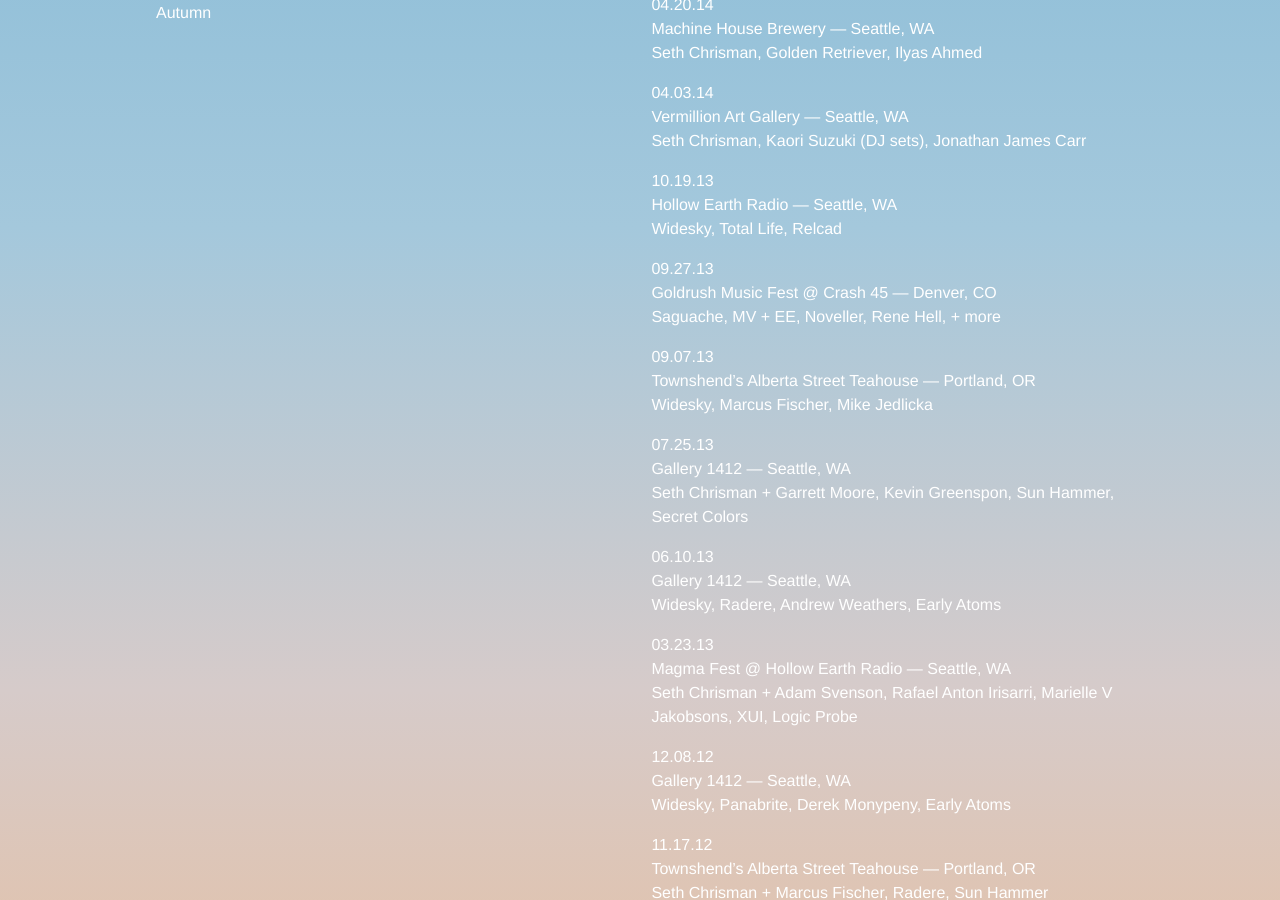
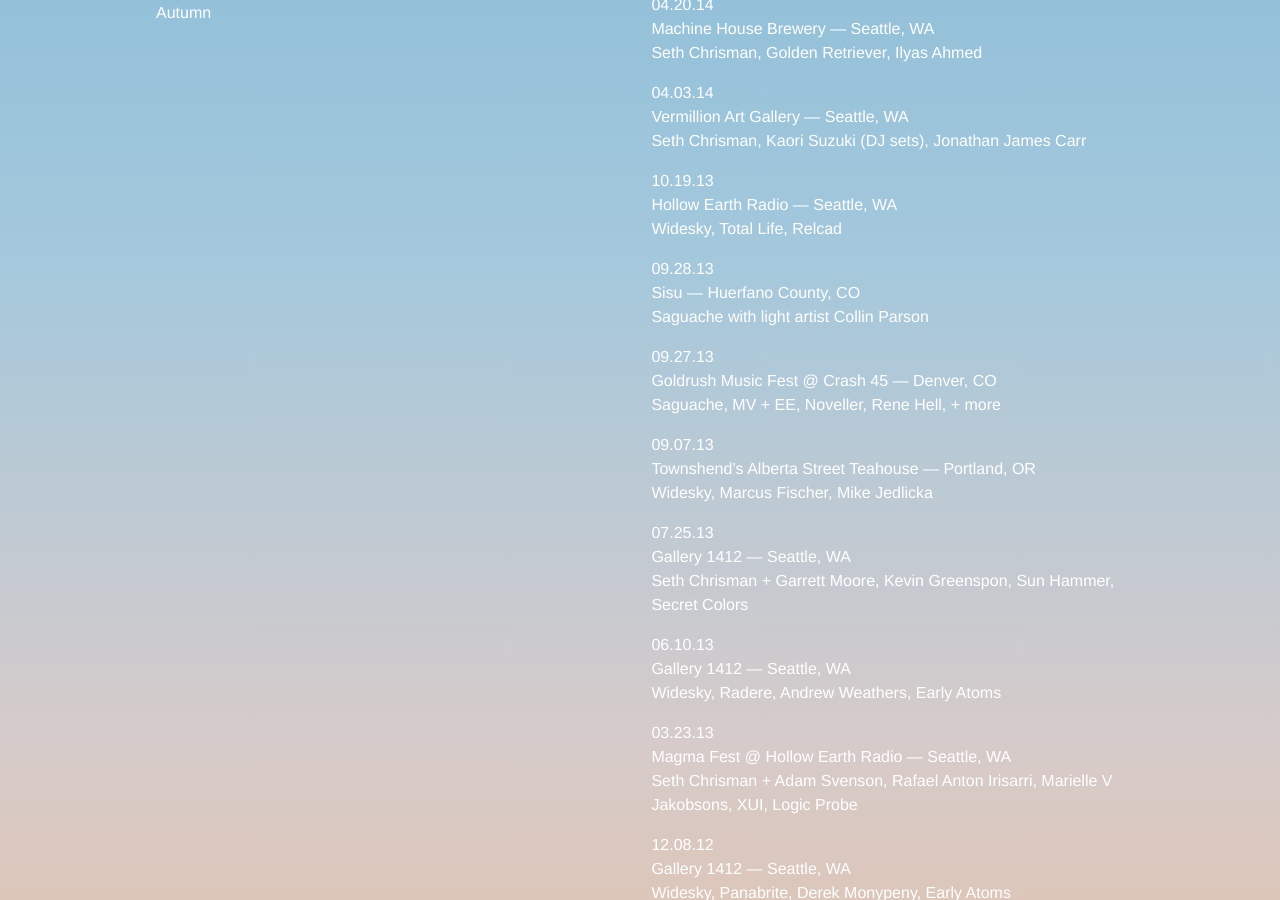
Before and after one commit to sethchrisman/sethchrisman.github.io, a Jekyll site: the page built from archive/index.html, in a window 1280 px wide and 900 px high, scrolled down 654 px. Built offline with Jekyll 4.4.1, drawn with Linux system fonts in a browser that asks for light colours.

Commit message:
Updated performances.yml

```diff
--- a/_data/performances.yml
+++ b/_data/performances.yml
@@ -41,6 +41,11 @@
   venue: Hollow Earth Radio
   location: "Seattle, WA"
   lineup: "Widesky, Total Life, Relcad"
+
+- date: 09.28.13
+  venue: Sisu
+  location: "Huerfano County, CO"
+  lineup: "Saguache with light artist Collin Parson"
 
 - date: 09.27.13
   venue: Goldrush Music Fest @ Crash 45
```
